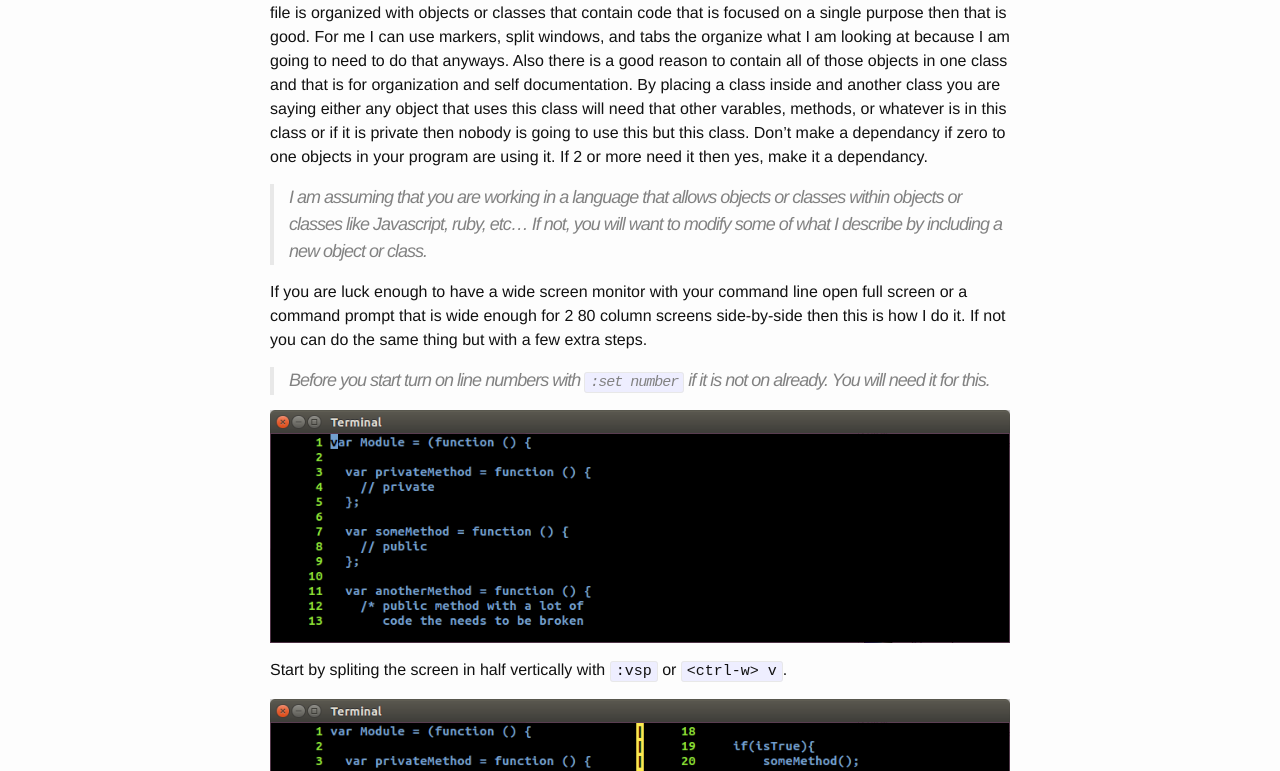
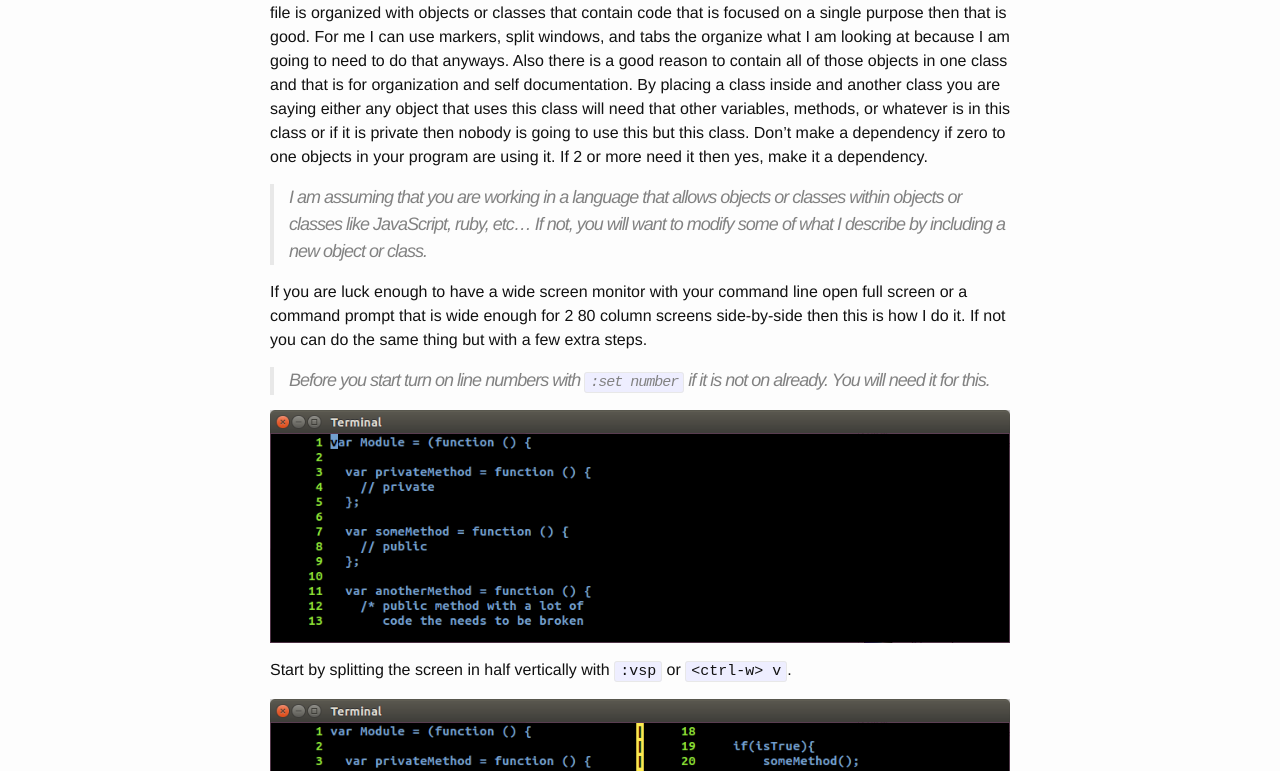
Before and after one commit to chrismarksus/chrismarksus.github.io, a Jekyll site: the page built from _posts/2014-09-06-refactoring-with-splits-command-line-mode-in-vim.md, in a window 1280 px wide and 1400 px high. Shown: the part 358-1129 px from the top of the window. Built offline with Jekyll 4.4.1, drawn with Linux system fonts in a browser that asks for light colours; Markdown is read by kramdown in place of the engine named in the settings; some of the changed text lies outside the part shown.

Commit message:
correct spell in last post

````diff
--- a/_posts/2014-09-06-refactoring-with-splits-command-line-mode-in-vim.md
+++ b/_posts/2014-09-06-refactoring-with-splits-command-line-mode-in-vim.md
@@ -22,13 +22,13 @@ good. For me I can use markers, split windows, and tabs the organize what I am
 looking at because I am going to need to do that anyways.  Also there is a good
 reason to contain all of those objects in one class and that is for organization
 and self documentation. By placing a class inside and another class you are
-saying either any object that uses this class will need that other varables,
+saying either any object that uses this class will need that other variables,
 methods, or whatever is in this class or if it is private then nobody is going
-to use this but this class. Don't make a dependancy if zero to one objects in
-your program are using it. If 2 or more need it then yes, make it a dependancy.
+to use this but this class. Don't make a dependency if zero to one objects in
+your program are using it. If 2 or more need it then yes, make it a dependency.
 
 >I am assuming that you are working in a language that allows objects or classes
->within objects or classes like Javascript, ruby, etc... If not, you will want
+>within objects or classes like JavaScript, ruby, etc... If not, you will want
 >to modify some of what I describe by including a new object or class.
 
 If you are luck enough to have a wide screen monitor with your command line open
@@ -41,7 +41,7 @@ a few extra steps.
 
 ![open file](/assets/images/posts/large_file_vim_code_start_2014-09-04.png)
 
-Start by spliting the screen in half vertically with ```:vsp``` or ```<ctrl-w>
+Start by splitting the screen in half vertically with ```:vsp``` or ```<ctrl-w>
 v```.
 
 ![split in half](/assets/images/posts/large_file_vim_vertical_split_2014-09-04.png)
````
Also changed, not shown: other parts of _posts/2014-09-06-refactoring-with-splits-command-line-mode-in-vim.md (+2 -2 lines).
